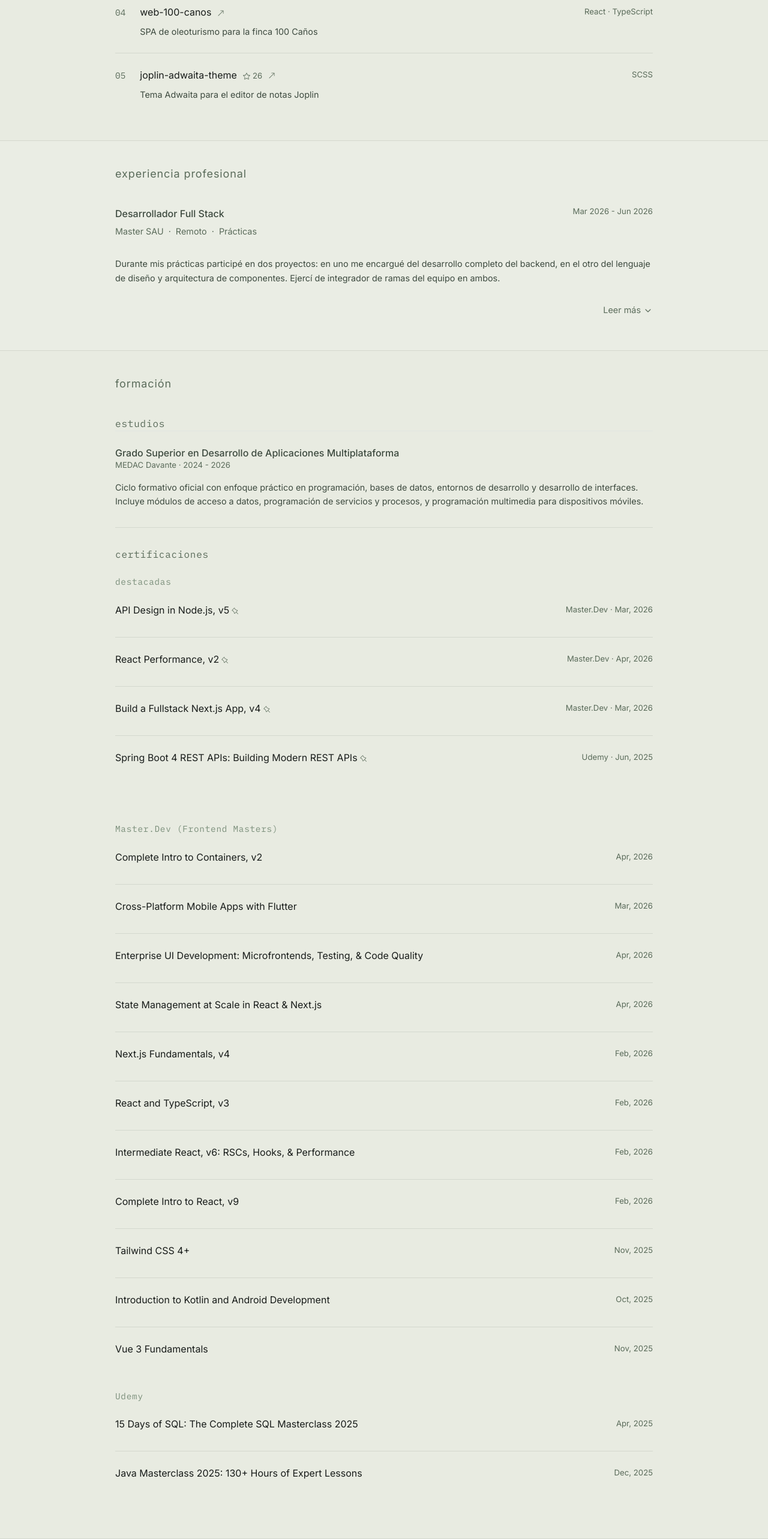
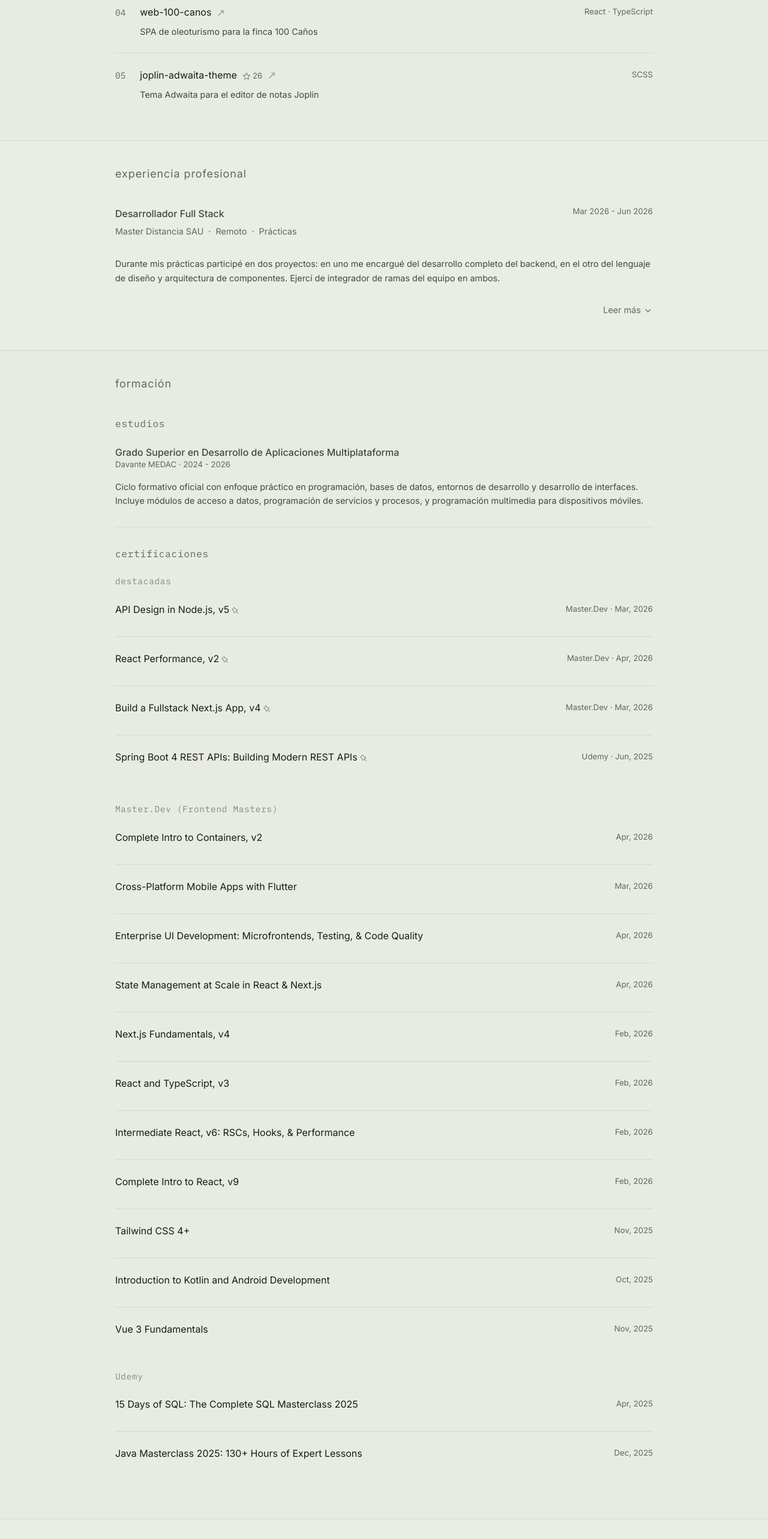
Before and after one commit to ivfrost/ivfrost-portfolio, a Next.js app: page / in a window 1280 px wide. Shown: the part 823-3389 px from the top of the page at 60% size. After the commit the page ends 3356 px from the top, so only its background shows below. Built offline with nearby package versions, Linux system fonts and the light colour scheme.

Commit message:
fix: education info

```diff
--- a/components/organisms/CertList.tsx
+++ b/components/organisms/CertList.tsx
@@ -57,7 +57,7 @@ export default function CertList({ items }: CertListProps) {
 					</div>
 				</section>
 			</div>
-			<div className="pt-8">
+			<div>
 				{Object.entries(groupedItems).map(([issuer, issuerItems]) => (
 					<section className="pb-6" key={issuer + issuerItems[0].title}>
 						<h3 className="font-mono text-sm tracking-wider text-text-meta-lite mb-6">
--- a/components/organisms/EducationTimeline.tsx
+++ b/components/organisms/EducationTimeline.tsx
@@ -7,7 +7,7 @@ interface EducationTimelineProps {
 
 export default function EducationTimeline({ entries }: EducationTimelineProps) {
 	return (
-		<div className="divide-y space-y-4 divide-border-subtle">
+		<div className="space-y-4">
 			<h3 className="font-mono text-base tracking-wider text-text-meta mb-6">
 				estudios
 			</h3>
--- a/data/education.ts
+++ b/data/education.ts
@@ -3,7 +3,7 @@ import type { Education } from './types';
 const education: Education[] = [
 	{
 		title: 'Grado Superior en Desarrollo de Aplicaciones Multiplataforma',
-		institution: 'MEDAC Davante',
+		institution: 'Davante MEDAC',
 		location: 'Remoto',
 		dateRange: '2024 - 2026',
 		summary:
--- a/data/experience.tsx
+++ b/data/experience.tsx
@@ -5,7 +5,7 @@ import { BsArrowUpRight } from 'react-icons/bs';
 const experience: Experience[] = [
 	{
 		title: 'Desarrollador Full Stack',
-		company: 'Master SAU',
+		company: 'Master Distancia SAU',
 		location: 'Remoto',
 		modality: 'Prácticas',
 		dateRange: 'Mar 2026 - Jun 2026',
```
